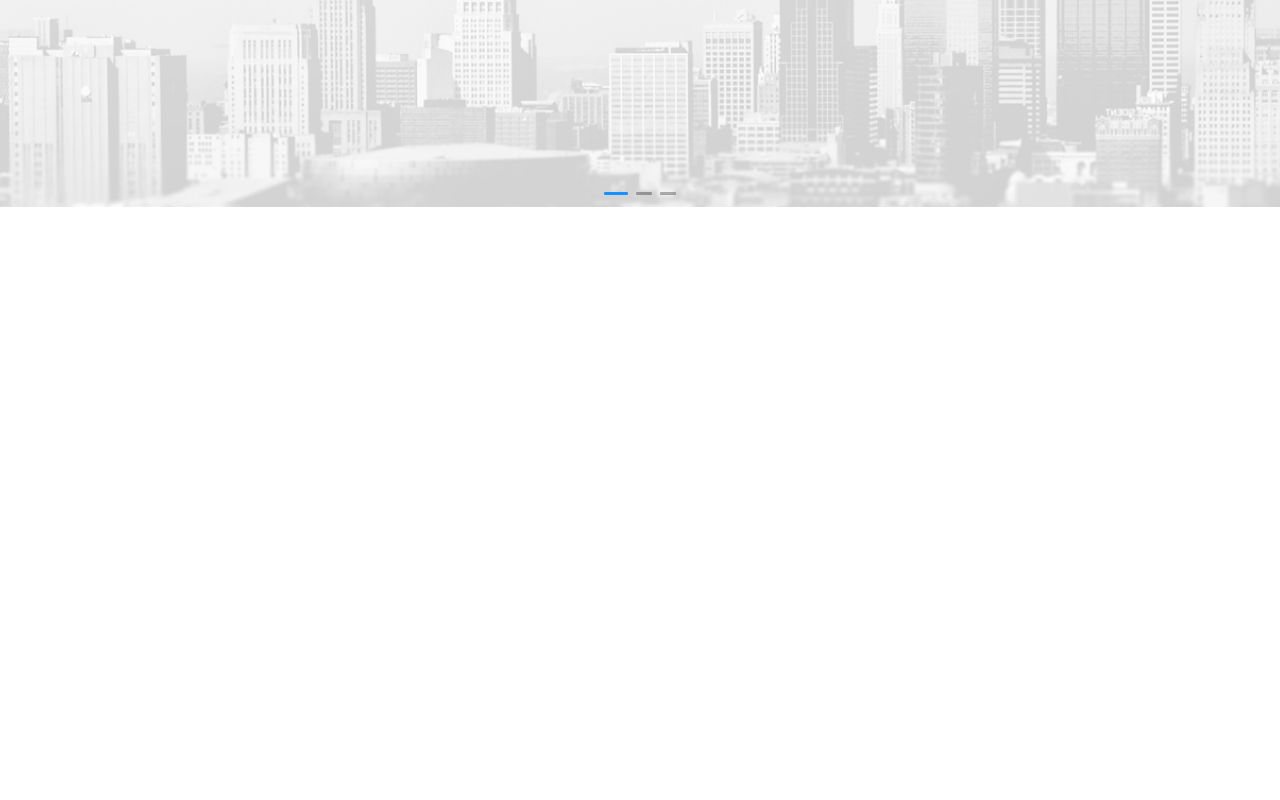
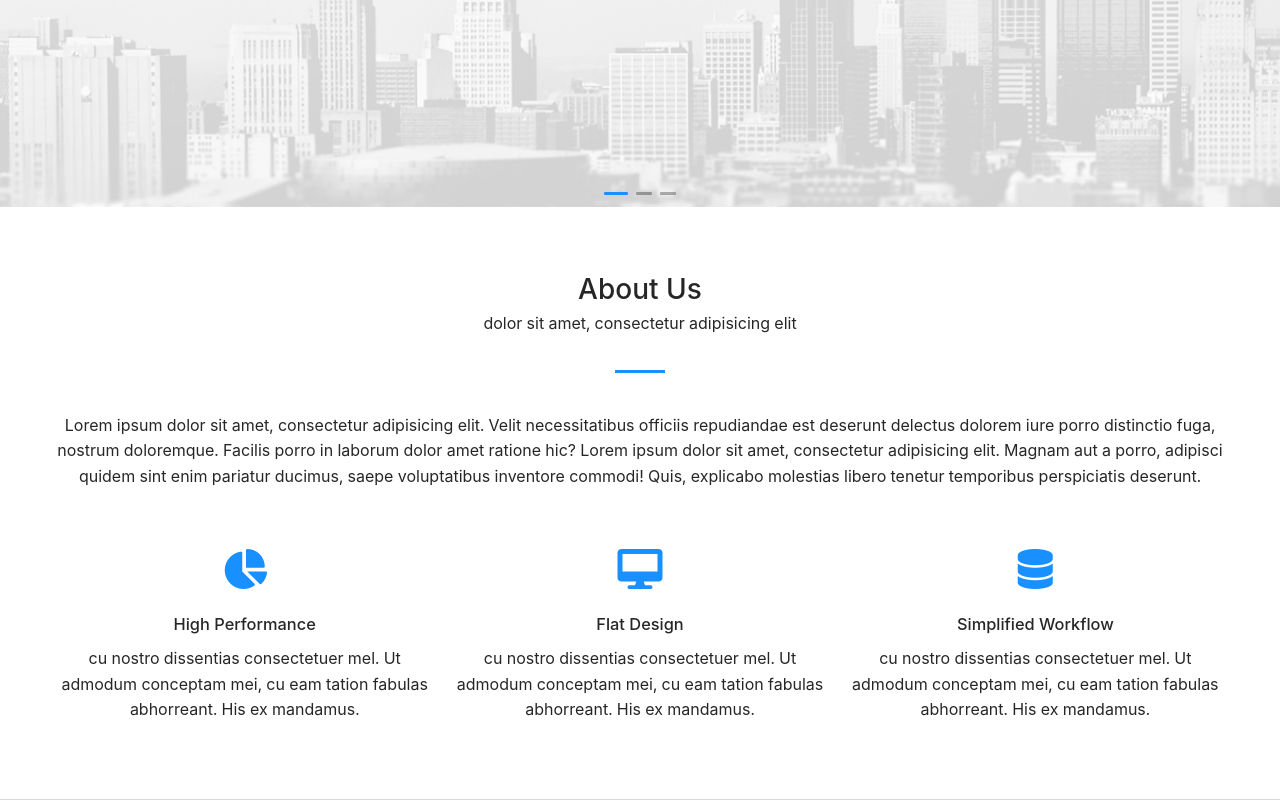
Before and after one commit to ezralangat98/Rail-System-React-Ant-Design, a React (Create React App) app: page / in a window 1280 px wide. Shown: the part 593-1393 px from the top of the page. Before the commit the page ends 800 px from the top, so only its background shows below. Built offline with nearby package versions, Linux system fonts and the light colour scheme.

Commit message:
About us..

```diff
--- /dev/null
+++ b/src/Components/Home/About.jsx
@@ -0,0 +1,57 @@
+import React from 'react'
+
+import { Row, Col } from 'antd';
+
+const items = [
+  {
+    key: '1',
+    icon: <i className="fas fa-chart-pie"></i>,
+    title: 'High Performance',
+    content: 'cu nostro dissentias consectetuer mel. Ut admodum conceptam mei, cu eam tation fabulas abhorreant. His ex mandamus.',
+  },
+  {
+    key: '2',
+    icon: <i className="fas fa-desktop"></i>,
+    title: 'Flat Design',
+    content: 'cu nostro dissentias consectetuer mel. Ut admodum conceptam mei, cu eam tation fabulas abhorreant. His ex mandamus.',
+  },
+  {
+    key: '3',
+    icon: <i className="fas fa-database"></i>,
+    title: 'Simplified Workflow',
+    content: 'cu nostro dissentias consectetuer mel. Ut admodum conceptam mei, cu eam tation fabulas abhorreant. His ex mandamus.',
+  },
+]
+
+function About() {
+  return (
+    <div id="about" className="block aboutBlock">
+    <div className="container-fluid">
+      <div className="titleHolder">
+        <h2>About Us</h2>
+        <p>dolor sit amet, consectetur adipisicing elit</p>
+      </div>
+      <div className="contentHolder">
+        <p>Lorem ipsum dolor sit amet, consectetur adipisicing elit. Velit necessitatibus officiis repudiandae est deserunt delectus dolorem iure porro distinctio fuga, nostrum doloremque. Facilis porro in laborum dolor amet ratione hic? Lorem ipsum dolor sit amet, consectetur adipisicing elit. Magnam aut a porro, adipisci quidem sint enim pariatur ducimus, saepe voluptatibus inventore commodi! Quis, explicabo molestias libero tenetur temporibus perspiciatis deserunt.</p>
+      </div>
+      <Row gutter={[16, 16]}>
+        {items.map(item => {
+          return (
+            <Col md={{ span: 8 }} key={item.key}>
+              <div className="content">
+                <div className="icon">
+                  {item.icon}
+                </div>
+                <h3>{item.title}</h3>
+                <p>{item.content}</p>
+              </div>
+            </Col>
+          );
+        })}
+      </Row>
+    </div>
+  </div>
+  )
+}
+
+export default About
--- a/src/Components/Views/Home.jsx
+++ b/src/Components/Views/Home.jsx
@@ -1,4 +1,5 @@
 import React from "react";
+import About from "../Home/About";
 import AppHero from "../Home/Hero";
 
 
@@ -6,6 +7,7 @@
   return (
     <div>
         <AppHero/>
+        <About/>
     </div>
   )
 }
```
